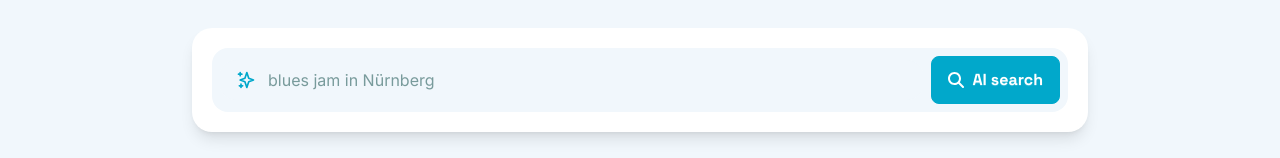
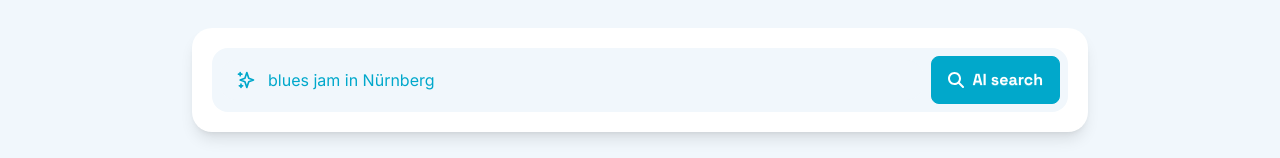
Before and after one commit to JimeBlue/oh-jamming-client, a Next.js app: page / in a window 1280 px wide. Shown: the part 724-882 px from the top of the page. Built offline with nearby package versions, Linux system fonts and the light colour scheme; no server answers.

Commit message:
running text

```diff
--- a/src/components/home/HomeSearch.tsx
+++ b/src/components/home/HomeSearch.tsx
@@ -96,7 +96,14 @@ export default function HomeSearch() {
                      that will not hold still. The real name is the sr-only label
                      above, so this stays purely visual. */
                   placeholder={placeholder}
-                  className="min-w-0 grow bg-transparent text-dark-teal placeholder:text-dark-teal/50 focus:outline-none"
+                  /* The placeholder is a colour away from the value on purpose:
+                     it writes itself out a character at a time, and text that
+                     moves in the same colour as what you typed reads as the
+                     field editing itself. The section's own cyan — the same one
+                     the eyebrow and the sparkle beside this field wear — so the
+                     moving text belongs to the section rather than introducing
+                     a hue that appears nowhere else. */
+                  className="min-w-0 grow bg-transparent text-dark-teal placeholder:text-cyan-blue focus:outline-none"
                 />
               </label>
 
```
